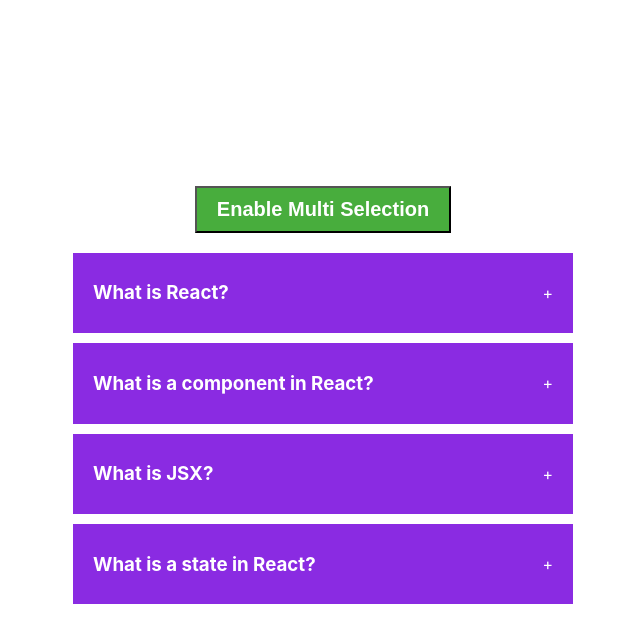
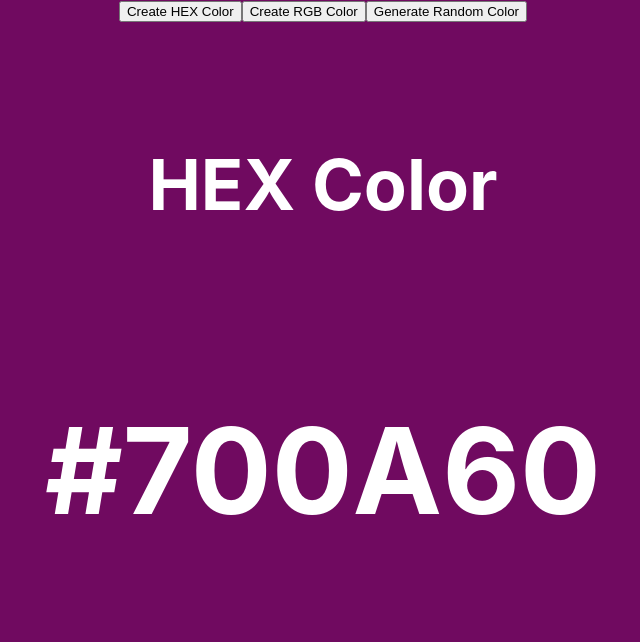
Before and after one commit to BlagojPetrov/react_projects, a React (Create React App) app: page / in a window 1280 px wide. Shown: the top 642 px of the page, without its empty margins (317-957 px from the left). Built offline with nearby package versions, Linux system fonts and the light colour scheme.

Commit message:
Random Color Generator

```diff
--- a/src/App.js
+++ b/src/App.js
@@ -1,12 +1,16 @@
 import logo from './logo.svg';
 import './App.css';
 import Accordian from './components/accordian';
+import RandomColor from './components/random-color';
 
 function App() {
   return (
     <div className="App">
       {/* Accordian component */}
-      <Accordian />
+      {/* <Accordian /> */}
+
+      {/* Random color component */}
+      <RandomColor />
     </div>
   );
 }
--- a/src/components/accordian/index.jsx
+++ b/src/components/accordian/index.jsx
@@ -1,11 +1,15 @@
 // single selection
 // multiple selection
 
+
+// Importame useState, dummyData i styles.css
 import { useState } from "react";
 import data from "./data";
 import "./styles.css";
 
+//Funkcija Accordian
 export default function Accordian() {
+
   const [selected, setSelected] = useState(null);
   const [enableMultiSelection, setEnableMultiSelection] = useState(false);
   const [multiple, setMultiple] = useState([]);
@@ -15,25 +19,26 @@
   }
 
   function handleMultiSelection(getCurrentId) {
-    let cpyMultiple = [...multiple];
-    const findIndexOfCurrentId = cpyMultiple.indexOf(getCurrentId);
-    console.log(findIndexOfCurrentId);
-    if (findIndexOfCurrentId === -1) cpyMultiple.push(getCurrentId);
-    else cpyMultiple.splice(findIndexOfCurrentId, 1);
-
-    setMultiple(cpyMultiple);
+    let copyMultiple = [...multiple];
+    const findIndexOfCurretnId = copyMultiple.indexOf(getCurrentId);
+    if (findIndexOfCurretnId === -1) {
+      copyMultiple.push(getCurrentId);
+    } else {
+      copyMultiple.splice(findIndexOfCurretnId, 1);
+    }
+    setMultiple(copyMultiple);
   }
 
-  console.log(selected, multiple);
   return (
     <div className="wrapper">
       <button onClick={() => setEnableMultiSelection(!enableMultiSelection)}>
         Enable Multi Selection
       </button>
+
       <div className="accordian">
         {data && data.length > 0 ? (
           data.map((dataItem) => (
-            <div className="item">
+            <div className="item" key={dataItem.id}>
               <div
                 onClick={
                   enableMultiSelection
@@ -45,15 +50,14 @@
                 <h3>{dataItem.question}</h3>
                 <span>+</span>
               </div>
-              {
-                enableMultiSelection ?
-                multiple.indexOf(dataItem.id) !== -1 &&
-                <div className="content">{dataItem.answer}</div> :
-                selected === dataItem.id && <div className="content">{dataItem.answer}</div>
-              }
-            {/* {selected === dataItem.id || multiple.indexOf(dataItem.id) !== -1 ? (
-                <div className="content">{dataItem.answer}</div>
-              ) : null} */}
+
+              {enableMultiSelection
+                ? multiple.indexOf(dataItem.id) !== -1 && (
+                    <div className="content">{dataItem.answer}</div>
+                  )
+                : selected === dataItem.id && (
+                    <div className="content">{dataItem.answer}</div>
+                  )}
             </div>
           ))
         ) : (
--- /dev/null
+++ b/src/components/random-color/index.jsx
@@ -0,0 +1,71 @@
+import { useEffect, useState } from "react";
+
+export default function RandomColor() {
+  const [typeOfColor, setTypeOfColor] = useState("hex");
+  const [color, setColor] = useState("#000000");
+
+  function randomColorUtility(length) {
+    return Math.floor(Math.random() * length);
+  }
+
+  function handleCreateRandomHexColor() {
+    const hex = [0, 1, 2, 3, 4, 5, 6, 7, 8, 9, "A", "B", "C", "D", "E", "F"];
+    let hexColor = "#";
+
+    for (let i = 0; i < 6; i++) {
+      hexColor += hex[randomColorUtility(hex.length)];
+    }
+
+    setColor(hexColor);
+  }
+
+  function handleCreateRandomRgbColor() {
+    const r = randomColorUtility(256);
+    const g = randomColorUtility(256);
+    const b = randomColorUtility(256);
+    const rgbColor = `rgb(${r}, ${g}, ${b})`;
+    setColor(rgbColor);
+  }
+
+  useEffect(() => {
+    if (typeOfColor === "rgb") handleCreateRandomRgbColor();
+    else handleCreateRandomHexColor();
+  }, [typeOfColor]);
+
+  return (
+    <div
+      style={{
+        width: "100vw",
+        height: "100vh",
+        background: color,
+      }}
+    >
+      <button onClick={() => setTypeOfColor("hex")}>Create HEX Color</button>
+      <button onClick={() => setTypeOfColor("rgb")}>Create RGB Color</button>
+      <button
+        onClick={
+          typeOfColor === "hex"
+            ? handleCreateRandomHexColor
+            : handleCreateRandomRgbColor
+        }
+      >
+        Generate Random Color
+      </button>
+      <div
+        style={{
+          display: "flex",
+          justifyContent: "center",
+          alignItems: "center",
+          color: "#fff",
+          fontSize: "60px",
+          marginTop: "50px",
+          flexDirection: 'column',
+          gap: '20px'
+        }}
+      >
+        <h3>{typeOfColor === "rgb" ? "RGB Color" : "HEX Color"}</h3>
+        <h1>{color}</h1>
+      </div>
+    </div>
+  );
+}
```
